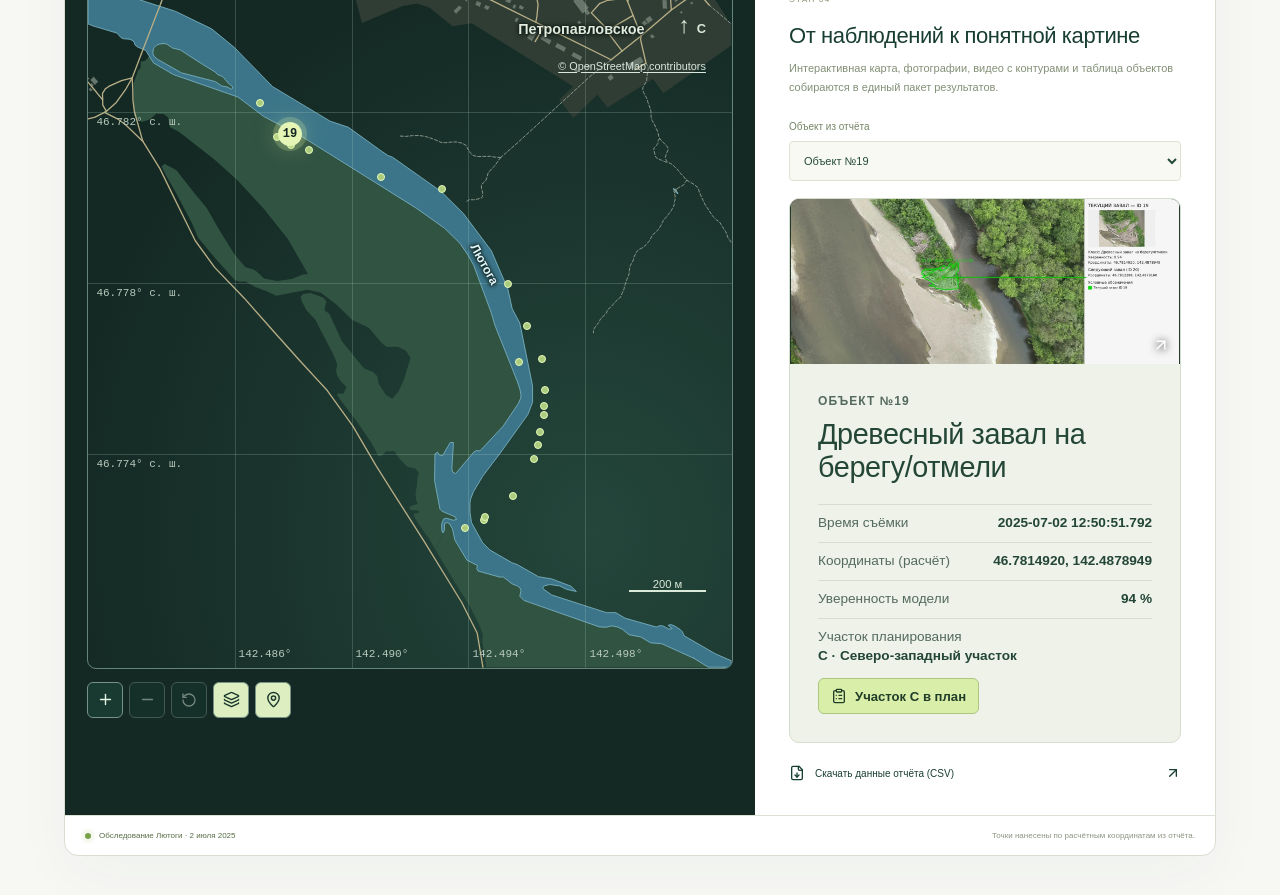
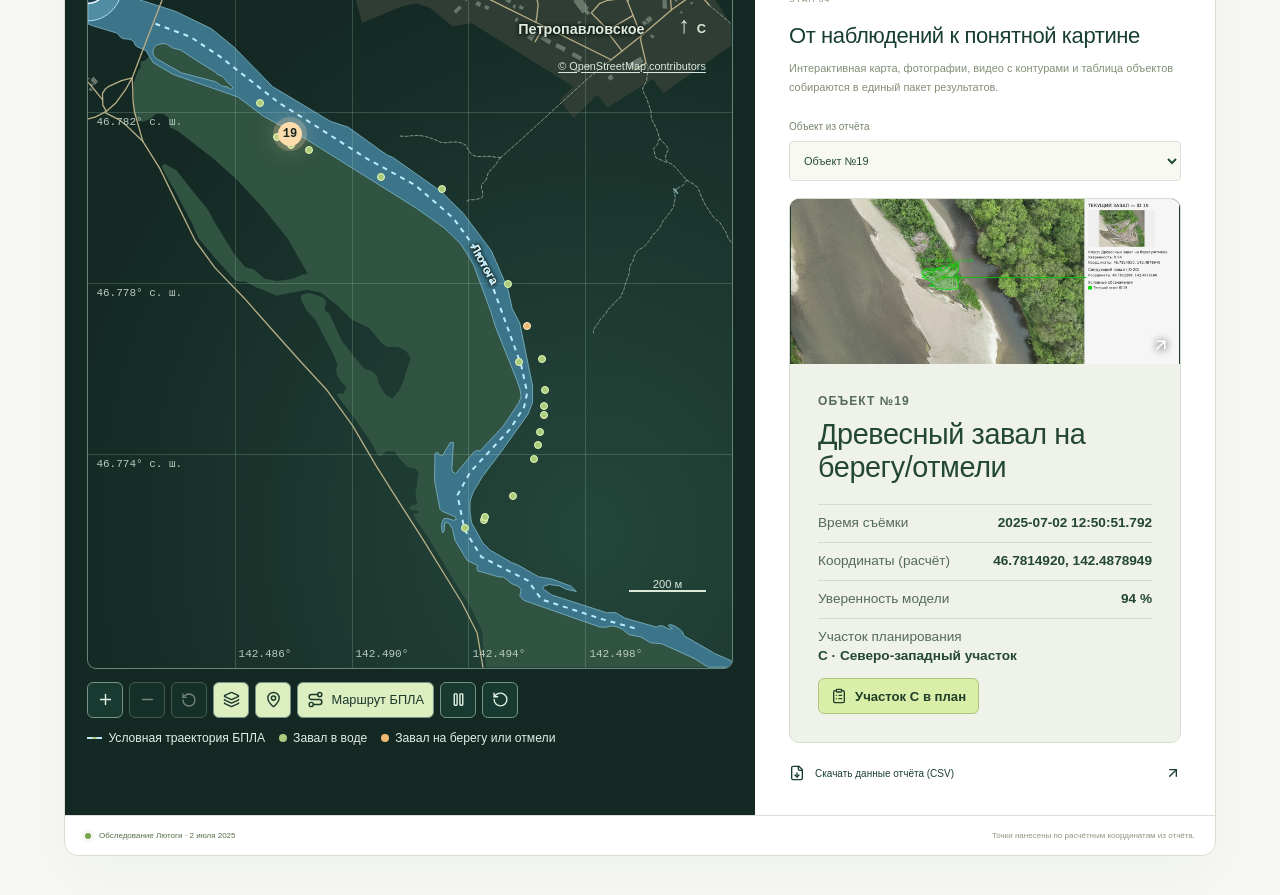
Before and after one commit to LeraBasargina/river_site, a React (Vite) app: page / in a window 1280 px wide. Shown: the part 2440-3335 px from the top of the page. Built offline with nearby package versions, Linux system fonts and the light colour scheme.

Commit message:
Restore the interactive drone flight on the Lyutoga map

```diff
--- a/src/Survey.jsx
+++ b/src/Survey.jsx
@@ -1,4 +1,4 @@
-import React from "react";
+import React, { useLayoutEffect, useRef } from "react";
 import { ArrowUpRight, ClipboardList, FileDown, MapPin, Play, Video } from "lucide-react";
 import records from "./lib/survey-data.json";
 import basemap from "./lib/survey-basemap.json";
@@ -53,6 +53,38 @@ export const coordinates = ({ lat, lon }) => `${lat.toFixed(7)}, ${lon.toFixed(7
 export const confidence = (record) =>
   new Intl.NumberFormat("ru-RU", { style: "percent", maximumFractionDigits: 1 }).format(record.confidence);
 
+// The first exported waterway is the Lyutoga centreline. Keep both ends
+// of the illustrative flight inset so the drone stays in the map frame.
+const demoFlightPath = mapPath(basemap.layers.waterways[0].slice(3, -3));
+
+export function SurveyDemoFlight({ playing, run }) {
+  const overlay = useRef(null);
+  useLayoutEffect(() => {
+    overlay.current.setCurrentTime(0);
+  }, [run]);
+  useLayoutEffect(() => {
+    if (playing) overlay.current.unpauseAnimations();
+    else overlay.current.pauseAnimations();
+  }, [playing]);
+
+  return (
+    <svg ref={overlay} className="survey-flight-line survey-demo-flight"
+      viewBox="0 0 100 100" preserveAspectRatio="none" aria-hidden="true" focusable="false">
+      <path className="survey-demo-trail" d={demoFlightPath} />
+      <g className="survey-demo-drone">
+        <animateMotion path={demoFlightPath} dur="18s" repeatCount="indefinite" />
+        <circle className="survey-demo-camera" r="5.4" />
+        <circle className="survey-demo-drone-badge" r="2.85" />
+        <path d="M-1.35 -1.35L1.35 1.35M1.35 -1.35L-1.35 1.35" />
+        <circle cx="-1.35" cy="-1.35" r=".66" />
+        <circle cx="1.35" cy="-1.35" r=".66" />
+        <circle cx="-1.35" cy="1.35" r=".66" />
+        <circle cx="1.35" cy="1.35" r=".66" />
+      </g>
+    </svg>
+  );
+}
+
 export function SurveyMap({
   selectedId,
   onSelect,
@@ -62,6 +94,8 @@ export function SurveyMap({
   zoom = 1,
   showRecords = true,
   showContext = true,
+  showRecordCategories = false,
+  children,
 }) {
   const selected = records.find(({ id }) => id === selectedId);
   const center = selected && position(selected);
@@ -102,11 +136,13 @@ export function SurveyMap({
             {label.name}
           </span>
         ))}
+        {children}
         {showRecords && records.map((record) => {
           const selected = record.id === selectedId;
           const style = position(record);
           const inPlan = onToggleReach && selectedReachIds.includes(reachForRecord(record.id).id);
-          const classes = `survey-pin${selected ? " is-selected" : ""}${inPlan ? " is-in-plan" : ""}`;
+          const onBank = showRecordCategories && record.category === "Древесный завал на берегу/отмели";
+          const classes = `survey-pin${selected ? " is-selected" : ""}${inPlan ? " is-in-plan" : ""}${onBank ? " is-on-bank" : ""}`;
           return onSelect ? (
             <button key={record.id} type="button" className={classes} style={style}
               onClick={() => onSelect(record.id)} aria-label={`Объект №${record.id}`}
--- a/src/main.jsx
+++ b/src/main.jsx
@@ -5,6 +5,8 @@ import {
   ArrowRight,
   Waves,
   Play,
+  Pause,
+  Route,
   ScanLine,
   MapPin,
   Layers,
@@ -29,7 +31,7 @@ import "./styles/tracking-demo.css";
 
 import Planner from "./Planner";
 import Mission from "./Mission";
-import Survey, { featuredRecord, SurveyMap, SurveyObjectCard } from "./Survey";
+import Survey, { featuredRecord, SurveyDemoFlight, SurveyMap, SurveyObjectCard } from "./Survey";
 import AutoShow from "./AutoShow";
 import TrackingDemo from "./TrackingDemo";
 import records from "./lib/survey-data.json";
@@ -95,6 +97,9 @@ function App() {
     [zoomIndex, setZoomIndex] = useState(0),
     [showContext, setShowContext] = useState(true),
     [showRecords, setShowRecords] = useState(true),
+    [showFlight, setShowFlight] = useState(true),
+    [flightPlaying, setFlightPlaying] = useState(() => !matchMedia("(prefers-reduced-motion: reduce)").matches),
+    [flightRun, setFlightRun] = useState(0),
     [menu, setMenu] = useState(false),
     [faq, setFaq] = useState(null);
   const item = records.find(({ id }) => id === selectedId);
@@ -296,7 +301,7 @@ function App() {
               <span>одного наблюдения.</span>
             </h2>
             <p>
-              Переключайте этапы и выбирайте объекты на карте.
+              Наблюдайте за пролётом, переключайте этапы и выбирайте объекты на карте.
               <br />
               Так видео становится понятной историей реки.
             </p>
@@ -324,7 +329,9 @@ function App() {
               <div className="demo-map-panel">
                 <SurveyMap selectedId={selectedId} onSelect={setSelectedId}
                   zoom={mapZoomLevels[zoomIndex]} showContext={showContext}
-                  showRecords={stage > 0 && showRecords} />
+                  showRecords={stage > 0 && showRecords} showRecordCategories>
+                  {showFlight && <SurveyDemoFlight playing={flightPlaying} run={flightRun} />}
+                </SurveyMap>
                 <div className="demo-map-controls" role="group" aria-label="Управление картой">
                   <button type="button" aria-label="Приблизить" title="Приблизить"
                     disabled={zoomIndex === mapZoomLevels.length - 1}
@@ -339,6 +346,31 @@ function App() {
                   {stage > 0 && (
                     <button type="button" aria-label="Точки обследования" title="Точки обследования"
                       aria-pressed={showRecords} onClick={() => setShowRecords(!showRecords)}><MapPin size={17} /></button>
+                  )}
+                  <button type="button" className="demo-flight-toggle" aria-pressed={showFlight}
+                    onClick={() => setShowFlight(!showFlight)}><Route size={17} /> Маршрут БПЛА</button>
+                  {showFlight && (
+                    <>
+                      <button type="button" aria-label={flightPlaying ? "Пауза пролёта" : "Продолжить пролёт"}
+                        title={flightPlaying ? "Пауза пролёта" : "Продолжить пролёт"}
+                        onClick={() => setFlightPlaying(!flightPlaying)}>
+                        {flightPlaying ? <Pause size={17} /> : <Play size={17} />}
+                      </button>
+                      <button type="button" aria-label="Повторить пролёт с начала" title="Повторить пролёт с начала"
+                        onClick={() => {
+                          setFlightRun((run) => run + 1);
+                          setFlightPlaying(true);
+                        }}><RotateCcw size={17} /></button>
+                    </>
+                  )}
+                </div>
+                <div className="demo-map-key" aria-label="Обозначения карты">
+                  {showFlight && <span><i className="demo-key-flight" aria-hidden="true" /> Условная траектория БПЛА</span>}
+                  {stage > 0 && showRecords && (
+                    <>
+                      <span><i aria-hidden="true" /> Завал в воде</span>
+                      <span><i className="demo-key-bank" aria-hidden="true" /> Завал на берегу или отмели</span>
+                    </>
                   )}
                 </div>
               </div>
--- a/src/style.css
+++ b/src/style.css
@@ -238,6 +238,44 @@ h2 span {
 .demo-map-controls button:disabled {
   opacity: .46;
   cursor: default;
+}
+.demo-map-controls .demo-flight-toggle {
+  display: flex;
+  align-items: center;
+  gap: 7px;
+  width: auto;
+  padding-inline: 9px;
+  font-size: .8rem;
+}
+.demo-map-key {
+  display: flex;
+  flex-wrap: wrap;
+  gap: 5px 14px;
+  color: #e3f0e4;
+  font-size: .76rem;
+}
+.demo-map-key:empty {
+  display: none;
+}
+.demo-map-key span {
+  display: inline-flex;
+  align-items: center;
+  gap: 6px;
+}
+.demo-map-key i {
+  width: 8px;
+  height: 8px;
+  border-radius: 50%;
+  background: #accc7d;
+}
+.demo-map-key .demo-key-bank {
+  background: #f0b872;
+}
+.demo-map-key .demo-key-flight {
+  width: 15px;
+  height: 0;
+  border-top: 2px dashed #bdeaff;
+  border-radius: 0;
 }
 .demo-body .survey-card {
   overflow: hidden;
--- a/src/styles/auto-show.css
+++ b/src/styles/auto-show.css
@@ -155,13 +155,6 @@
   object-fit: cover;
   object-position: left center;
 }
-.survey-flight-line {
-  position: absolute;
-  inset: 0;
-  width: 100%;
-  height: 100%;
-  pointer-events: none;
-}
 .survey-flight-line line {
   stroke: #d9eea9;
   stroke-width: 2px;
--- a/src/styles/survey.css
+++ b/src/styles/survey.css
@@ -205,6 +205,33 @@
   border-bottom: 2px solid currentColor;
   font-size: .7rem;
 }
+.survey-flight-line {
+  position: absolute;
+  inset: 0;
+  width: 100%;
+  height: 100%;
+  pointer-events: none;
+}
+.survey-demo-trail {
+  fill: none;
+  stroke: #bdeaff;
+  stroke-width: 2px;
+  stroke-dasharray: 5 5;
+  vector-effect: non-scaling-stroke;
+}
+.survey-demo-drone {
+  fill: #e6f7ff;
+  stroke: #e6f7ff;
+  stroke-width: .25;
+}
+.survey-demo-drone .survey-demo-camera {
+  fill: #9cdfff38;
+  stroke: #b3e9ff;
+  stroke-width: .14;
+}
+.survey-demo-drone .survey-demo-drone-badge {
+  fill: #173b4c;
+}
 .survey-pin {
   position: absolute;
   z-index: 1;
@@ -237,6 +264,14 @@
   box-shadow: 0 0 0 5px #dcef9e38, 0 0 24px #dcef9e60;
   font: 800 12px ui-monospace, monospace;
   pointer-events: none;
+}
+.survey-pin.is-on-bank span {
+  border-color: #fff2d1;
+  background: #f0b872;
+}
+.survey-pin.is-on-bank.is-selected {
+  background: #ffdcac;
+  box-shadow: 0 0 0 5px #ffdcac38, 0 0 24px #ffdcac60;
 }
 .survey-pin.is-in-plan span {
   border-color: #edf8cc;
```
Also changed, not shown: tests/browser-review.cjs (+22 -0 lines), 1 other file (tests, documents, lock files or other folders).
